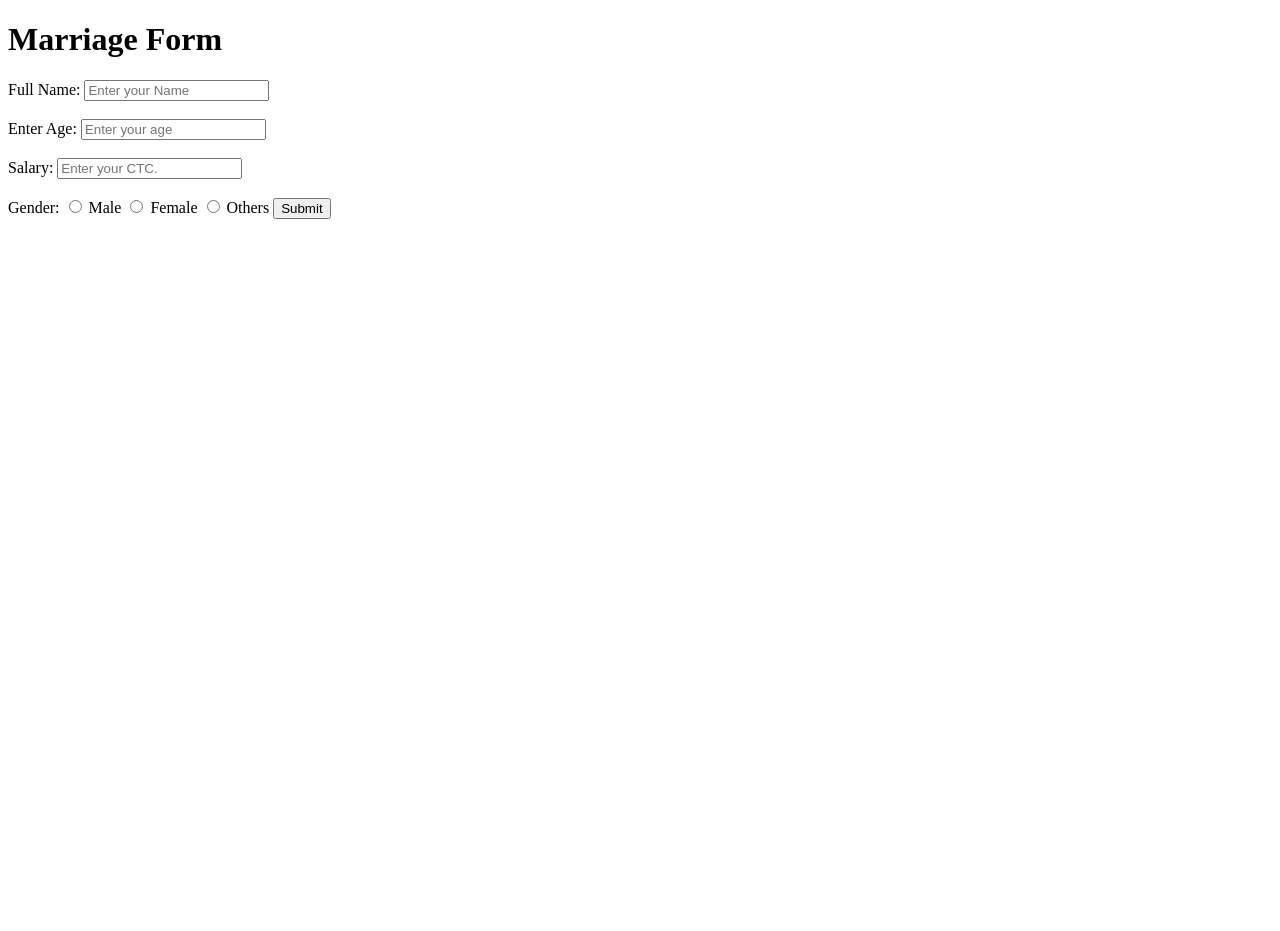
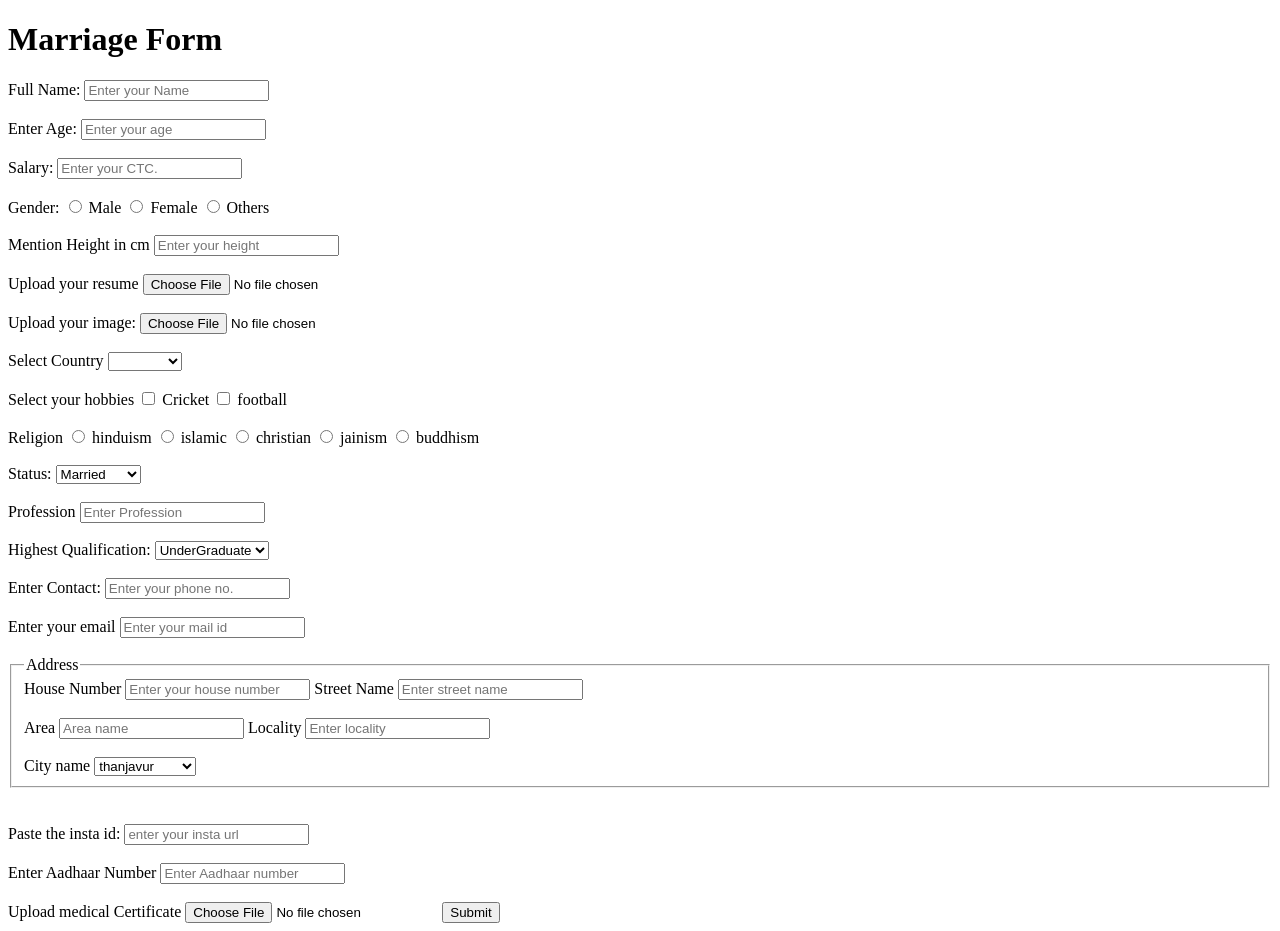
Before and after one commit to shanu-react-dev/Demon-Slayer, a plain HTML site: page HTML/Day10-Forms-in-HTML/Marriage-Form.html in a window 1280 px wide. Before the commit the page ends 800 px from the top, so only its background shows below. Drawn offline with Linux system fonts and the light colour scheme.

Commit message:
inputs and its types

```diff
--- a/HTML/Day10-Forms-in-HTML/Marriage-Form.html
+++ b/HTML/Day10-Forms-in-HTML/Marriage-Form.html
@@ -38,6 +38,166 @@
       <input type="radio" id="others" name="gender" value="others" />
       <label for="others">Others</label>
 
+      <br /><br />
+      <label for="height">Mention Height in cm</label>
+      <input
+        type="number"
+        placeholder="Enter your height"
+        name="height"
+        id="height"
+      />
+
+      <br /><br />
+      <label for="resume">Upload your resume</label>
+      <input type="file" name="resume" id="resume" />
+
+      <br /><br />
+      <label for="img">Upload your image:</label>
+      <input type="file" name="img" id="img" />
+
+      <br /><br />
+      <!-- datalist as an homework -->
+      <label for="country">Select Country</label>
+      <select name="country" id="country">
+        <option value=""></option>
+        <option value="India">India</option>
+        <option value="America">America</option>
+        <option value="Russia">Russia</option>
+        <option value="Thailand">Thailand</option>
+        <option value="Japan">Japan</option>
+        <option value="ukraine">ukraine</option>
+      </select>
+
+      <br /><br />
+      <label for="hobbies">Select your hobbies</label>
+      <input type="checkbox" id="cricket" value="cricket" name="hobbies" />
+      <label for="cricket">Cricket</label>
+      <input type="checkbox" id="football" value="football" name="hobbies" />
+      <label for="football">football</label>
+
+      <br /><br />
+      <label for="">Religion</label>
+      <input type="radio" name="religion" id="hinduism" value="hinduism" />
+      <label for="hinduism">hinduism</label>
+      <input type="radio" name="religion" id="islamic" value="islamic" />
+      <label for="islamic">islamic</label>
+      <input type="radio" name="religion" id="christian" value="christian" />
+      <label for="christian">christian</label>
+      <input type="radio" name="religion" id="jainism" value="jainism" />
+      <label for="jainism">jainism</label>
+      <input type="radio" name="religion" id="buddhism" value="buddhism" />
+      <label for="buddhism">buddhism</label>
+
+      <br /><br />
+      <label for="status">Status:</label>
+      <select name="status" id="status">
+        <option value="Married">Married</option>
+        <option value="Unmarried">Unmarried</option>
+        <option value="Divorced">Divorced</option>
+      </select>
+
+      <br /><br />
+      <label for="profession">Profession</label>
+      <input
+        type="text"
+        placeholder="Enter Profession"
+        name="profession"
+        id="profession"
+      />
+
+      <br /><br />
+      <label for="qualification">Highest Qualification:</label>
+      <select name="qualification" id="qualification">
+        <option value="UnderGraduate">UnderGraduate</option>
+        <option value="PostGraduate">PostGraduate</option>
+        <option value="Masters">Masters</option>
+        <option value="Ph.d">Ph.d</option>
+      </select>
+
+      <br /><br />
+      <label for="contact">Enter Contact:</label>
+      <input
+        type="tel"
+        placeholder="Enter your phone no."
+        name="contact"
+        id="contact"
+      />
+
+      <br /><br />
+      <label for="mailid">Enter your email</label>
+      <input
+        type="email"
+        placeholder="Enter your mail id"
+        name="mailid"
+        id="mailid"
+      />
+
+      <br /><br />
+      <fieldset>
+        <legend>Address</legend>
+        <label for="house">House Number</label>
+        <input
+          type="number"
+          placeholder="Enter your house number"
+          name="house-number"
+          id="house"
+        />
+        <label for="street">Street Name</label>
+        <input
+          type="text"
+          placeholder="Enter street name"
+          name="street"
+          id="street"
+        />
+        <br /><br />
+        <label for="area">Area</label>
+        <input type="text" placeholder="Area name" name="area" id="area" />
+
+        <label for="locality">Locality</label>
+        <input
+          type="text"
+          placeholder="Enter locality"
+          name="locality"
+          id="locality"
+        />
+
+        <br /><br />
+
+        <label for="city">City name</label>
+        <select name="city" id="city">
+          <option value="thanjavur">thanjavur</option>
+          <option value="Chennai">Chennai</option>
+          <option value="Trichy">Trichy></option>
+          <option value="Vellore">Vellore</option>
+          <option value="Chengalpattu">Chengalpattu</option>
+          <option value="Kanyakumari">Kanyakumari</option>
+          <option value="Ooty">Ooty</option>
+          <option value="pondicherry">pondicherry</option>
+        </select>
+      </fieldset>
+
+      <br /><br />
+      <label for="insta-url">Paste the insta id:</label>
+      <input
+        type="url"
+        placeholder="enter your insta url"
+        name="insta-url"
+        id="insta-url"
+      />
+
+      <br /><br />
+      <label for="aadhaar">Enter Aadhaar Number</label>
+      <input
+        type="text"
+        placeholder="Enter Aadhaar number"
+        name="aadhaar-number"
+        id="aadhaar"
+      />
+
+      <br /><br />
+      <label for="medCertificate">Upload medical Certificate</label>
+      <input type="file" name="medCertificate" id="medCertificate" />
+
       <button>Submit</button>
     </form>
   </body>
```
